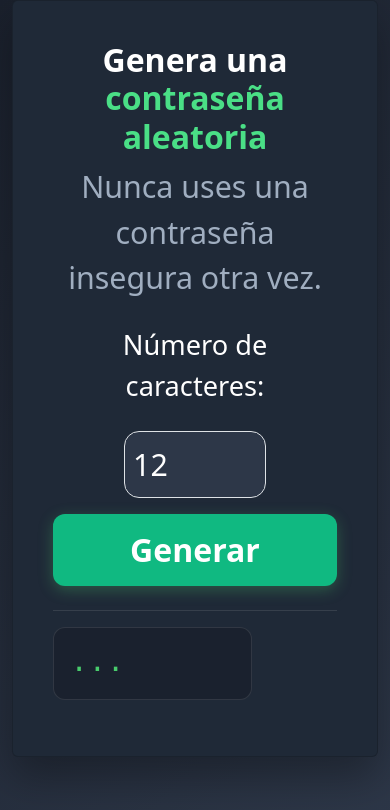
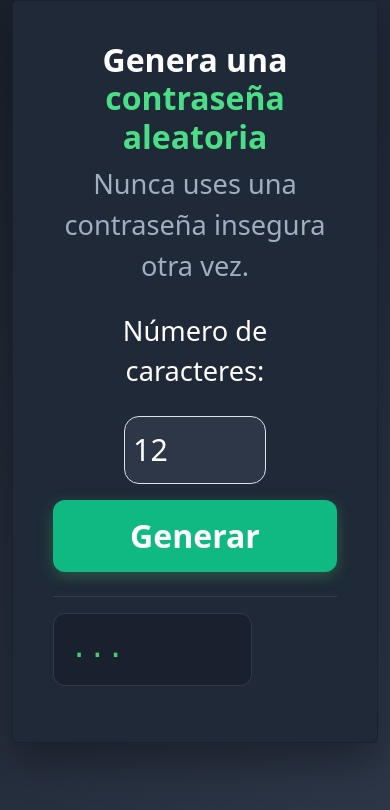
Before and after one commit to strdavidt/password-generator, a plain HTML site: page index.html in a window 390 px wide. Drawn offline with nearby package versions, Linux system fonts and the light colour scheme.

Commit message:
Reducir tamaño de fuente slogan

```diff
--- a/styles.css
+++ b/styles.css
@@ -111,7 +111,7 @@ input[type="number"] {
         font-size: 2rem;
       }
       .slogan-p {
-        font-size: 1.9rem;
+        font-size: 1.7rem;
       }
       .form-label {
         font-size: 1.7rem;
```
